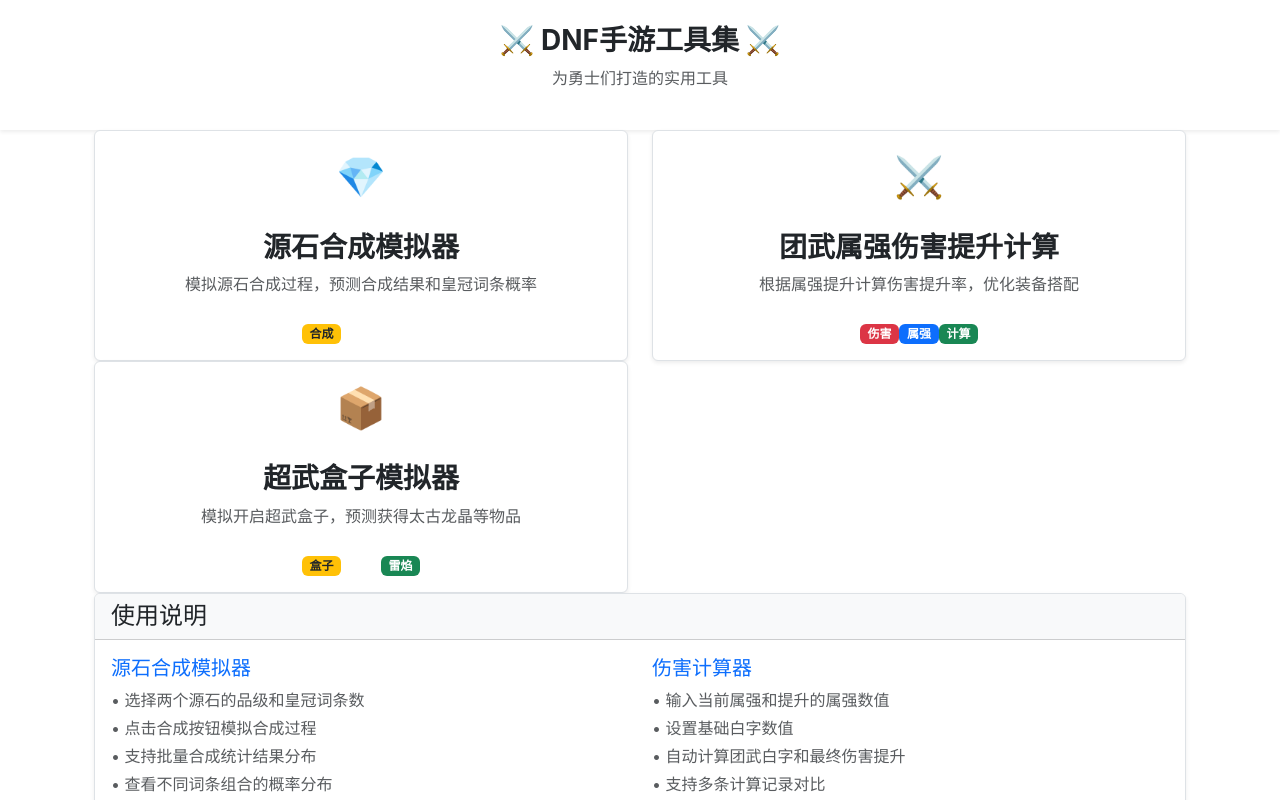
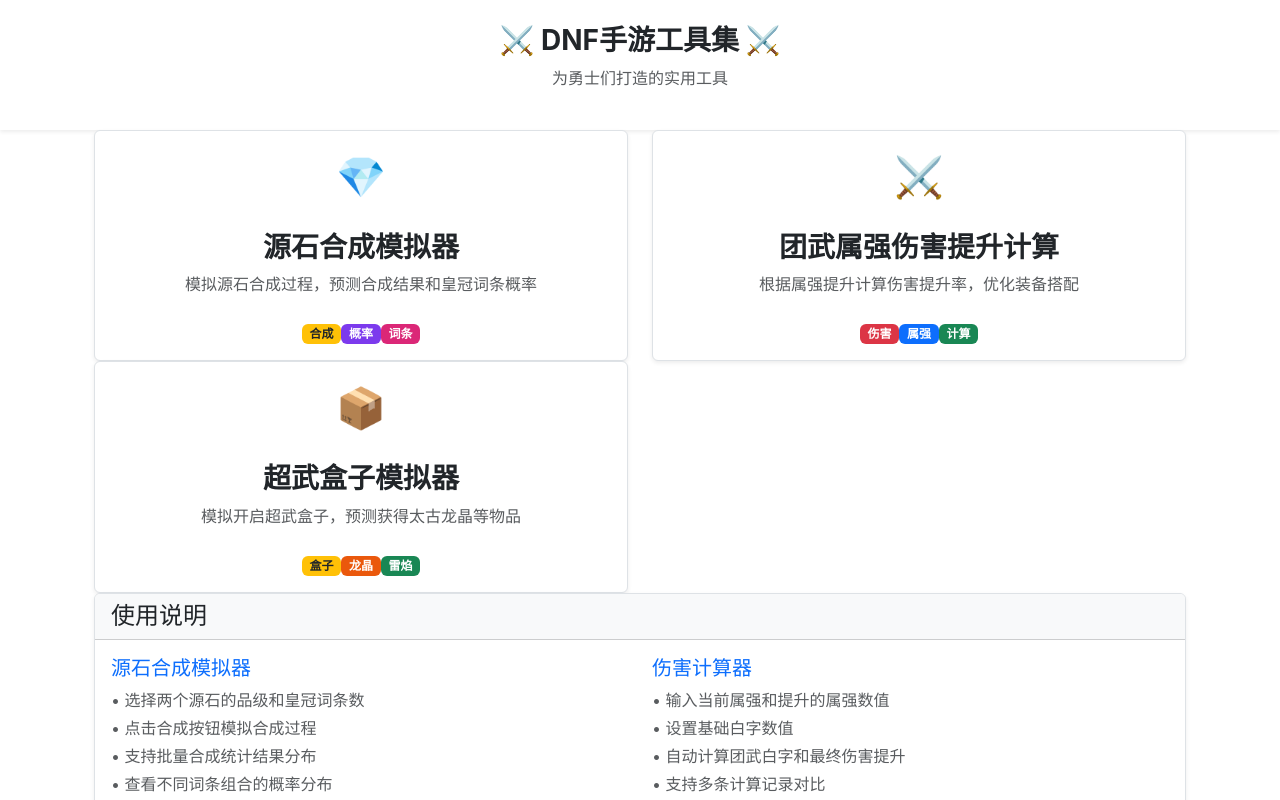
Before and after one commit to sprite82y/dnfm, a Vue app: page / in a window 1280 px wide. Shown: the top 800 px of the page. Built offline with nearby package versions, Linux system fonts and the light colour scheme.

Commit message:
style: add通用紫色、橙色、粉色背景工具类
补充了.bg-purple、.bg-orange、.bg-pink三个通用背景色工具类，方便快速设置对应颜色背景

```diff
--- a/src/style.css
+++ b/src/style.css
@@ -6,6 +6,18 @@
 
 body {
   font-family: -apple-system, BlinkMacSystemFont, 'Segoe UI', Roboto, 'Helvetica Neue', Arial, sans-serif;
+}
+
+.bg-purple {
+  background-color: #7c3aed !important;
+}
+
+.bg-orange {
+  background-color: #ea580c !important;
+}
+
+.bg-pink {
+  background-color: #db2777 !important;
 }
 
 .card-header.bg-purple {
```
